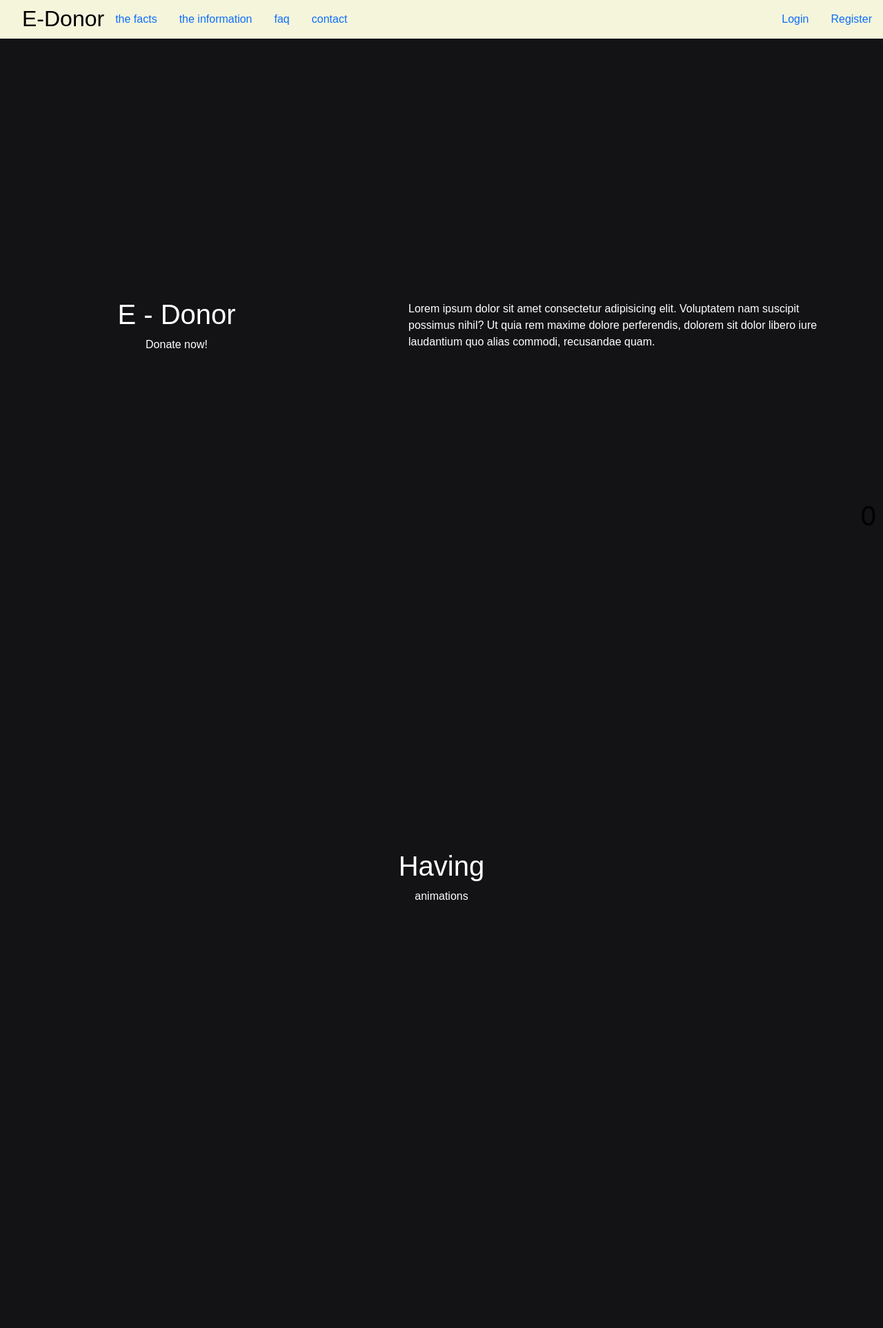
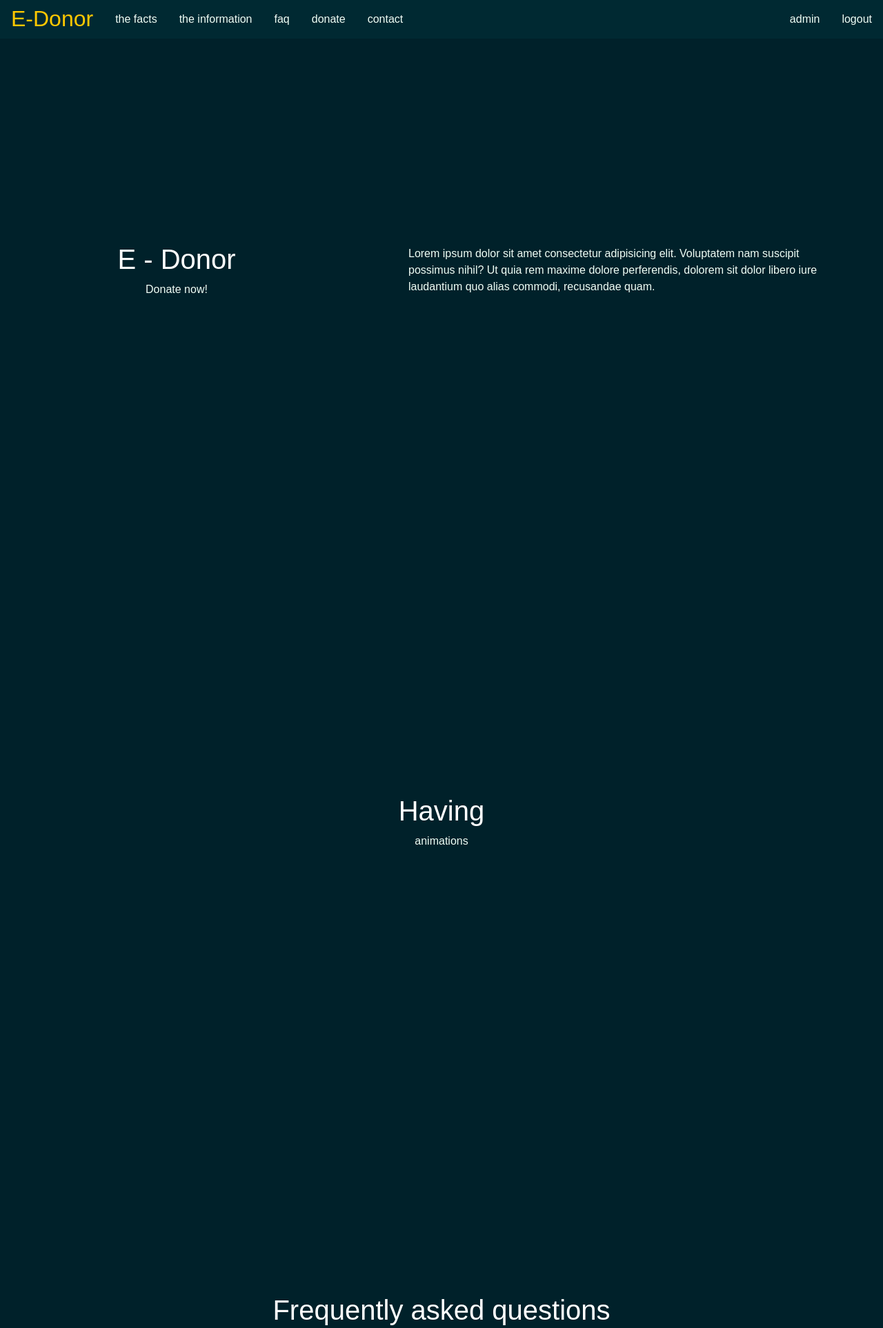
Before and after one commit to dkeithdj/e-waste-donation, a PHP site: page /index.php in a window 1280 px wide. Shown: the top 1926 px of the page at 69% size. Run offline with PHP 8.4, Linux system fonts and the light colour scheme.

Commit message:
layout changes

```diff
--- a/index.php
+++ b/index.php
@@ -17,7 +17,7 @@ echo head('Home', 'index');
 
 
 
-<div id="the-facts" class="area">
+<div id="the-facts" class="area adjust">
   <div style="position: relative;" class="left-p">
     <section class="hidden from-left">
       <h1>E - Donor</h1>
@@ -57,24 +57,22 @@ echo head('Home', 'index');
     vero, amet alias!</p>
 </section>
 
-
-<section id="contact" class="hidden from-left">
-  <h1>contact</h1>
-  <p>theses links</p>
+<section id="donate" class="hidden from-left">
+  <h1>Donate here 🏥</h1>
+  <button onclick="document.location.href = 'account.php'" class="btn btn-warning">Herer</button>
+  <!-- <p>theses links</p> -->
 </section>
 
-
-
-
-
-
+<section id="contact" style="min-height: 50vh;">
+  <h1>contact</h1>
+  <p><small>@ 2023</small></p>
+</section>
 
 
 <div style="position: relative;">
   <div style="z-index: 11; position: fixed; right: 10px; bottom: 20px;">
-    <a href="#" class="no-decoration">
-      <h1>0</h1>
-    </a>
+    <button onclick="topFunction()" id="toTop" title="Go to top">Top</button>
+
   </div>
 </div>
 <?php
--- a/script.js
+++ b/script.js
@@ -22,3 +22,27 @@ var confirm_password = () => {
 
 var hiddenElements = document.querySelectorAll(".hidden");
 hiddenElements.forEach((el) => observer.observe(el));
+
+var toTop = document.getElementById("toTop");
+
+// When the user scrolls down 20px from the top of the document, show the button
+window.onscroll = function () {
+  scrollFunction();
+};
+
+function scrollFunction() {
+  if (toTop == null) {
+    return;
+  }
+  if (document.body.scrollTop > 20 || document.documentElement.scrollTop > 20) {
+    toTop.style.display = "block";
+  } else {
+    toTop.style.display = "none";
+  }
+}
+
+// When the user clicks on the button, scroll to the top of the document
+function topFunction() {
+  document.body.scrollTop = 0; // For Safari
+  document.documentElement.scrollTop = 0; // For Chrome, Firefox, IE and Opera
+}
--- a/style.css
+++ b/style.css
@@ -1,12 +1,77 @@
+/* TODO format styles from header to footer */
+:root {
+  --primary: #2e7d32;
+  --secondary: #4caf50;
+  --accent: #00bcd4;
+  --neutral: #9e9e9e;
+
+  --primary-test: #0d47a1;
+  --secondary-test: #4caf50;
+  --accent-test: #ff5722;
+  --test: #e0e0e0;
+
+  --accent-text: #fbeb8c;
+  --accent-second: #ffc800;
+  --neutral-main: #00212a;
+  --neutral-second: #002932;
+  --neutral-select: #08534a;
+  --text: #f0fdf5;
+}
+
 * {
   font-family: "Poppins", sans-serif;
+  color: var(--text);
+  /* mix-blend-mode: difference; */
+  /* background-color: var(--neutral-main); */
 }
+
 body {
-  background-color: #131316;
-  color: #ffffff;
+  background-color: var(--neutral-main);
   padding: 0;
   margin: 0;
   overflow-x: hidden;
+}
+/*? Header */
+.header {
+  margin-bottom: 0;
+  padding-left: 0;
+
+  z-index: 10;
+  position: sticky;
+  top: 0;
+  background-color: var(--neutral-second);
+  list-style-type: none;
+  overflow: hidden;
+}
+.header li {
+  float: left;
+}
+.header * a {
+  text-decoration: none;
+}
+
+.link-head {
+  display: block;
+  padding: 8px;
+  color: #f0fdf5;
+  /* text-decoration: none; */
+  /* background-color: #dddddd; */
+}
+
+.link-head {
+  display: block;
+  /* color: white; */
+  text-align: center;
+  padding: 16px 16px;
+  text-decoration: none;
+}
+.link-head:hover,
+.active {
+  background-color: #111;
+}
+
+#title {
+  color: var(--accent-second);
 }
 .no-decoration {
   text-decoration: none;
@@ -36,6 +101,9 @@ body {
   background: #c7ddff;
 }
 
+.adjust {
+  margin-top: -80px;
+}
 .area {
   z-index: 5;
   display: grid;
@@ -105,34 +173,29 @@ section p {
   transition-duration: 600ms;
 }
 
-ul {
-  z-index: 10;
-  position: sticky;
-  top: 0;
-  background-color: #fff;
-  list-style-type: none;
-  margin: 0;
-  padding: 0;
-  overflow: hidden;
+#toTop {
+  display: none;
+  position: fixed;
+  bottom: 20px;
+  right: 30px;
+  z-index: 99;
+  border: none;
+  outline: none;
+  background-color: red;
+  color: white;
+  cursor: pointer;
+  padding: 15px;
+  border-radius: 10px;
+  font-size: 18px;
 }
-ul li {
-  float: left;
+#toTop {
+  background-color: red;
 }
 
-.link-head {
-  display: block;
-  padding: 8px;
-  /* background-color: #dddddd; */
+#contact {
+  background-color: var(--neutral-second);
 }
 
-.link-head {
-  display: block;
-  /* color: white; */
-  text-align: center;
-  padding: 16px 16px;
-  text-decoration: none;
+.theme {
+  background-color: var(--neutral-main);
 }
-.link-head:hover,
-.active {
-  background-color: #111;
-}
--- a/utils.php
+++ b/utils.php
@@ -14,7 +14,8 @@ function connect()
 
 function head($title, $activepage)
 {
-  $isLoggedIn = false;
+  $isLoggedIn = true;
+  $isAdmin = true;
   ob_start(); ?>
   <!DOCTYPE html>
   <html lang="en">
@@ -45,7 +46,7 @@ function head($title, $activepage)
   </head>
 
 
-  <body style="background-color: #131316;">
+  <body style="background-color: #00212a;">
 
     <!-- <section onclick="setActive(event)" id="headd">
       <a href="#?id=1" class="link-head active">A</a>
@@ -53,37 +54,45 @@ function head($title, $activepage)
       <a href="#" class="link-head">C</a>
       <a href="#" class="link-head">D</a>
     </section> -->
-    <ul style="background-color: beige; margin-bottom: 0;">
+    <ul class="header">
       <li>
         <a href="<?php echo 'index' ?>.php" class="no-decoration">
-          <h1 style="padding-top:8px; font-size: 2rem;">E-Donor</h1>
+          <h1 id="title" style="padding: 8px 1rem 0 1rem; font-size: 2rem;">E-Donor</h1>
         </a>
       </li>
       <li>
-        <a href="#the-facts" class="link-head">the facts</a>
+        <a href="index.php#the-facts" class="link-head">the facts</a>
       </li>
       <li>
-        <a href="#the-information" class="link-head">the information</a>
+        <a href="index.php#the-information" class="link-head">the information</a>
       </li>
       <li>
-        <a href="#faq" class="link-head">faq</a>
+        <a href="index.php#faq" class="link-head">faq</a>
       </li>
       <li>
-        <a href="#contact" class="link-head">contact</a>
+        <a href="index.php#donate" class="link-head">donate</a>
+      </li>
+      <li>
+        <a href="index.php#contact" class="link-head">contact</a>
       </li>
       <?php if ($isLoggedIn): ?>
         <li style="float:right;">
-          <a href="#" class="link-head">Logout</a>
+          <a href="#" class="link-head">logout</a>
+        </li>
+        <?php if ($isAdmin): ?>
+          <li style="float:right;">
+            <a href="admin.php" class="link-head">admin</a>
+          </li>
+        <?php else: ?>
+          <li style="float:right;">
+            <a href="account.php" class="link-head">account</a>
+          </li>
+        <?php endif; else: ?>
+        <li style="float:right;">
+          <a href="<?php echo 'register.php'; ?>" class="link-head">register</a>
         </li>
         <li style="float:right;">
-          <a href="#" class="link-head">Donate</a>
-        </li>
-      <?php else: ?>
-        <li style="float:right;">
-          <a href="<?php echo 'register.php'; ?>" class="link-head">Register</a>
-        </li>
-        <li style="float:right;">
-          <a href="#" class="link-head" data-bs-toggle="modal" data-bs-target="#exampleModal">Login</a>
+          <a href="#" class="link-head" data-bs-toggle="modal" data-bs-target="#exampleModal">login</a>
         </li>
       <?php endif ?>
     </ul>
@@ -91,11 +100,11 @@ function head($title, $activepage)
     <div class="modal fade" id="exampleModal" tabindex="-1" aria-labelledby="exampleModalLabel" aria-hidden="true">
       <div class="modal-dialog">
         <div class="modal-content">
-          <div class="modal-header">
+          <div class="modal-header theme">
             <h1 class="modal-title fs-5" id="exampleModalLabel">Login</h1>
             <button type="button" class="btn-close" data-bs-dismiss="modal" aria-label="Close"></button>
           </div>
-          <div class="modal-body">
+          <div class="modal-body theme">
             <form class="row g-3" action="<?php echo 'index' ?>.php" method="get">
               <div class="col-md-12">
                 <label class="form-label">Email</label>
@@ -107,7 +116,7 @@ function head($title, $activepage)
               </div>
               <div class="modal-footer">
                 <button type="button" class="btn btn-secondary" data-bs-dismiss="modal">Close</button>
-                <button type="submit" value="Login" class="btn btn-primary">Sign in</button>
+                <button type="submit" value="Login" class="btn btn-warning">Sign in</button>
               </div>
             </form>
           </div>
```
Also changed, not shown: register.php (+3 -4 lines).
